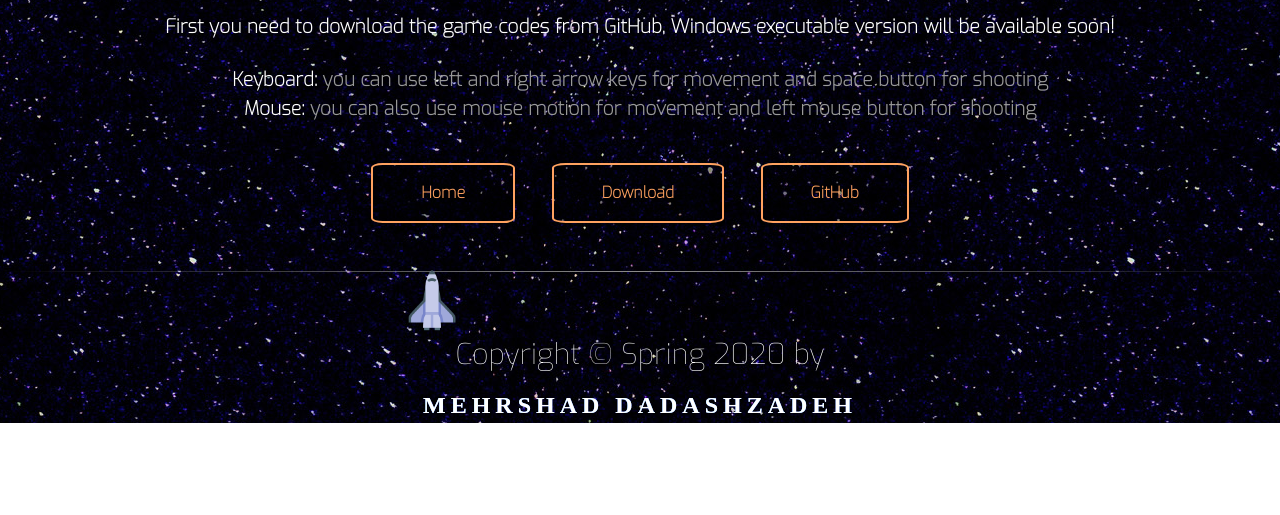
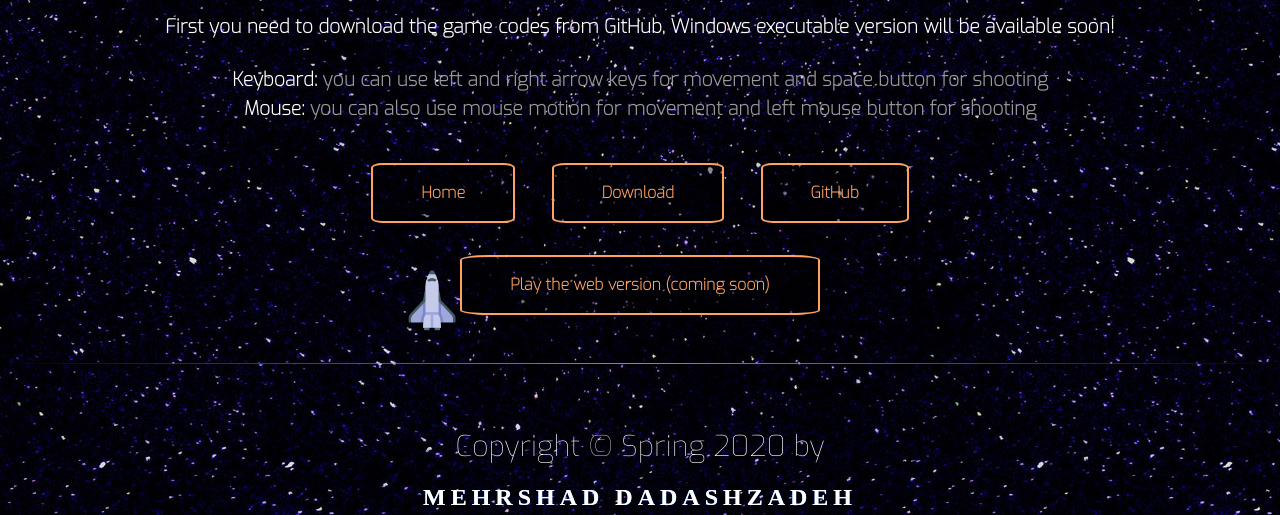
Before and after one commit to danadrianmirea/Space_Game, a plain HTML site: page docs/index.html in a window 1280 px wide. Shown: the part 388-903 px from the top of the page. Before the commit the page ends 811 px from the top, so only its background shows below. Drawn offline with Linux system fonts and the light colour scheme.

Commit message:
Update index.html

```diff
--- a/docs/index.html
+++ b/docs/index.html
@@ -30,6 +30,9 @@
         <a href="https://github.com/mehrshaad/Space_Game"><button class="raise"
                 style="cursor: pointer;"><b>GitHub</b></button></a>
     </div>
+    <div class="buttons">
+        <a href="#"><button class="raise" style="cursor: pointer;"><b>Play the web version (coming soon)</b></button></a>
+    </div>
     <br>
     <hr><br>
     <p style="font-size: 1.8rem;">Copyright © Spring 2020 by</p>
```
